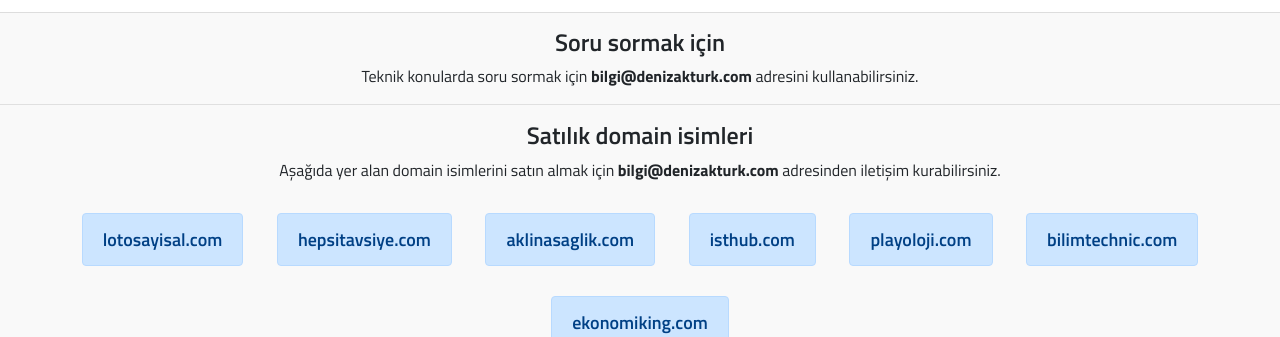
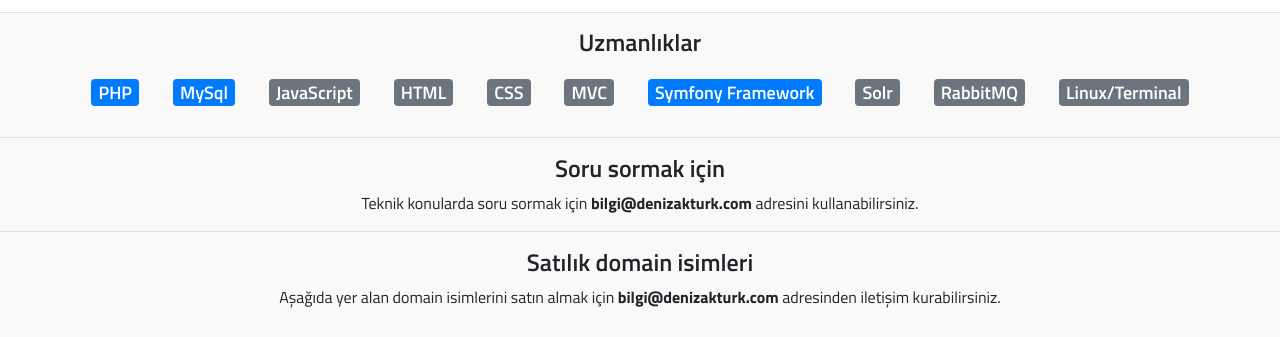
Before and after one commit to denizakturk/denizakturk.github.io, a plain HTML site: page index.html in a window 1280 px wide. Shown: the part 84-421 px from the top of the page. Drawn offline with nearby package versions, Linux system fonts and the light colour scheme.

Commit message:
Edit html

```diff
--- a/index.html
+++ b/index.html
@@ -2,7 +2,7 @@
 <html>
 <head>
     <meta charset="UTF-8">
-    <meta name="google-site-verification" content="WtrQZgEGRzd9W8b3ecv1MxkHldOeiPxDnz4LYUN3ymM" />
+    <meta name="google-site-verification" content="WtrQZgEGRzd9W8b3ecv1MxkHldOeiPxDnz4LYUN3ymM"/>
     <meta name="viewport" content="width=device-width, initial-scale=1">
     <meta name="viewport" content="width=device-width, initial-scale=1, maximum-scale=1, user-scalable=no">
     <title>Deniz Aktürk</title>
@@ -23,9 +23,27 @@
         <small class="text-center text-muted profile-title">Software Development Specialist</small>
     </header>
     <div class="page-body">
+
+        <div class="col-lg-12 global-font">
+            <h2>Uzmanlıklar</h2>
+            <div class="text-center">
+                <label class="showcase-text badge badge-primary" title="PHP">PHP</label>
+                <label class="showcase-text badge badge-primary" title="MySql">MySql</label>
+                <label class="showcase-text badge badge-secondary" title="JavaScript">JavaScript</label>
+                <label class="showcase-text badge badge-secondary" title="HTML">HTML</label>
+                <label class="showcase-text badge badge-secondary" title="CSS">CSS</label>
+                <label class="showcase-text badge badge-secondary" title="MVC">MVC</label>
+                <label class="showcase-text badge badge-primary" title="Symfony Framework 2/3/4">Symfony Framework</label>
+                <label class="showcase-text badge badge-secondary" title="Solr">Solr</label>
+                <label class="showcase-text badge badge-secondary" title="RabbitMQ">RabbitMQ</label>
+                <label class="showcase-text badge badge-secondary" title="Linux/Terminal">Linux/Terminal</label>
+            </div>
+        </div>
+        <hr/>
         <div class="col-lg-12 global-font">
             <h2>Soru sormak için</h2>
-            <p class="text-center global-font">Teknik konularda soru sormak için <b>bilgi@denizakturk.com</b> adresini kullanabilirsiniz.</p>
+            <p class="text-center global-font">Teknik konularda soru sormak için <b>bilgi@denizakturk.com</b> adresini
+                kullanabilirsiniz.</p>
         </div>
         <hr/>
         <div class="col-lg-12 global-font">
@@ -68,7 +86,11 @@
     <script async src="https://www.googletagmanager.com/gtag/js?id=UA-123810609-1"></script>
     <script>
         window.dataLayer = window.dataLayer || [];
-        function gtag(){dataLayer.push(arguments);}
+
+        function gtag() {
+            dataLayer.push(arguments);
+        }
+
         gtag('js', new Date());
 
         gtag('config', 'UA-123810609-1');
```
